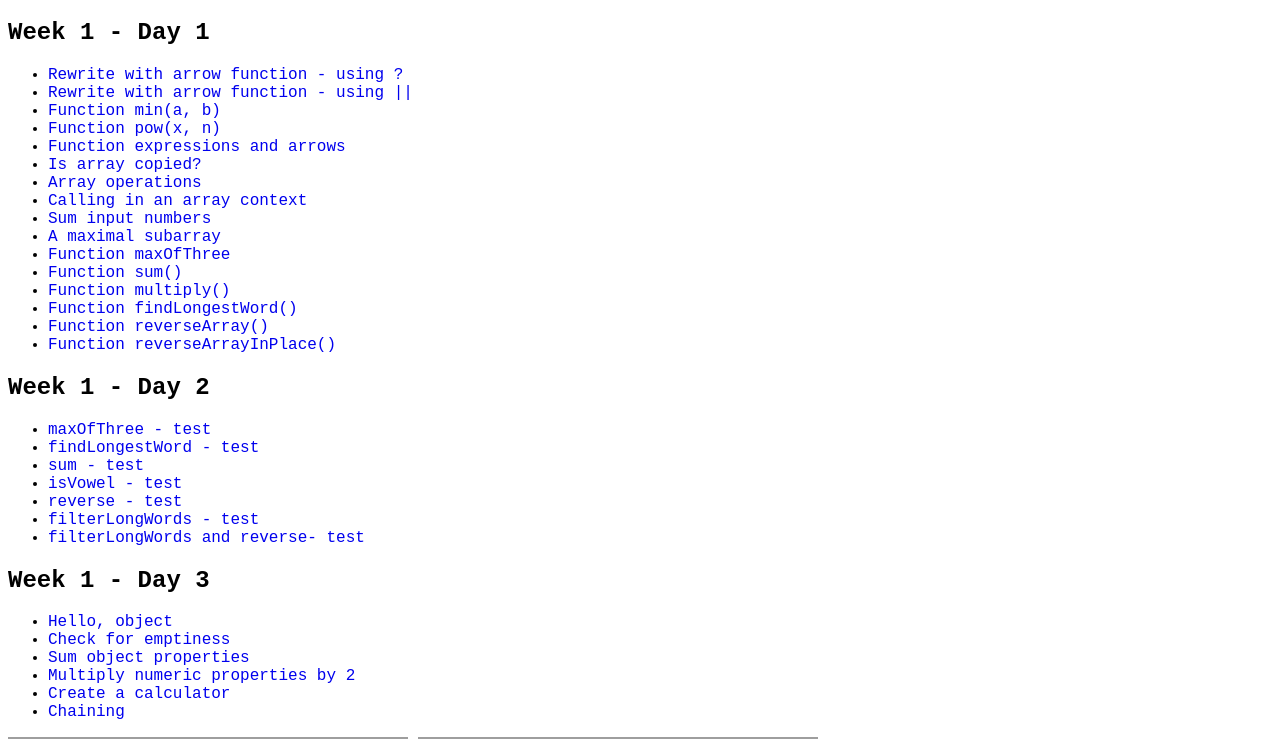
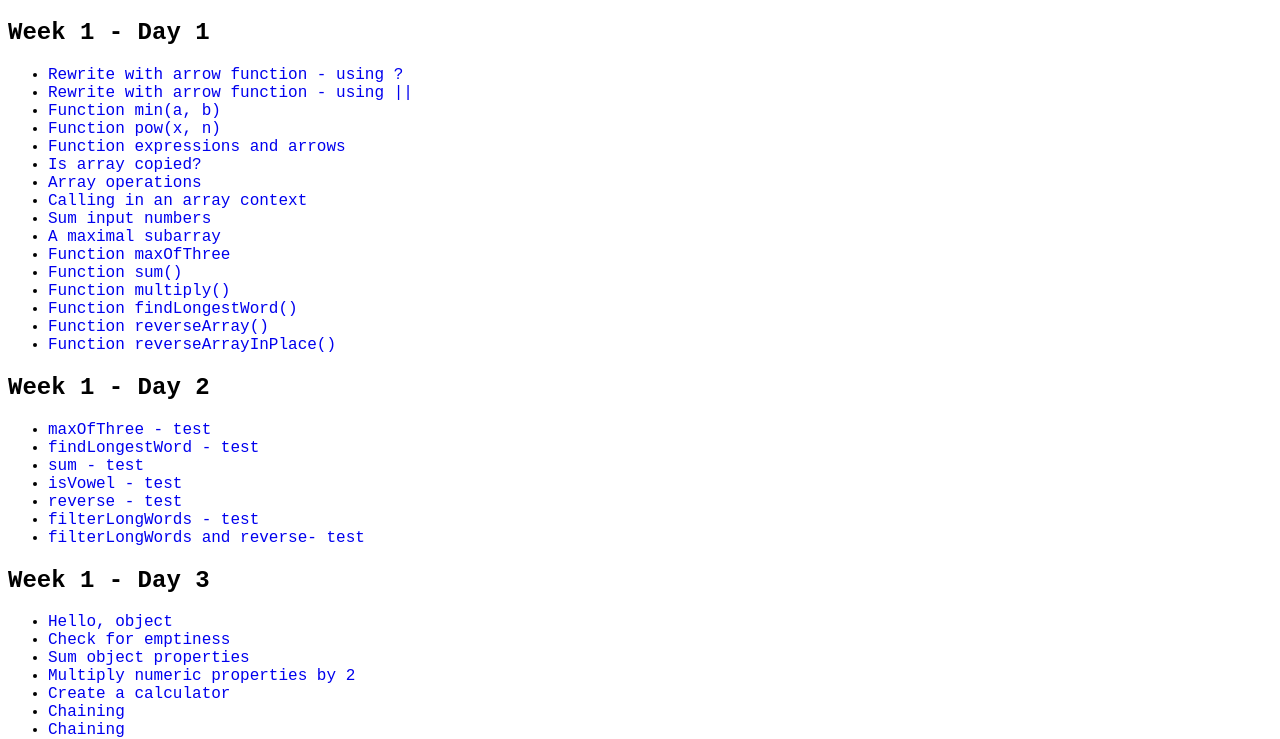
Before and after one commit to hungle88/cs303, a plain HTML site: page index.html in a window 1280 px wide. Shown: the part 61-800 px from the top of the page. Drawn offline with Linux system fonts and the light colour scheme; grey boxes are pictures that could not be loaded.

Commit message:
Update index.html

```diff
--- a/index.html
+++ b/index.html
@@ -47,6 +47,8 @@
     <li><a href="./w1d3/object_question4.html">Multiply numeric properties by 2</a></li>
     <li><a href="./w1d3/calculator.html">Create a calculator</a></li>
     <li><a href="./w1d3/chaining.html">Chaining</a></li>
+    <li><a href="./w1d3/book_list.html">Chaining</a></li>
+
   </ul>
   <p>
     <a href="https://validator.w3.org/check/referer">
```
